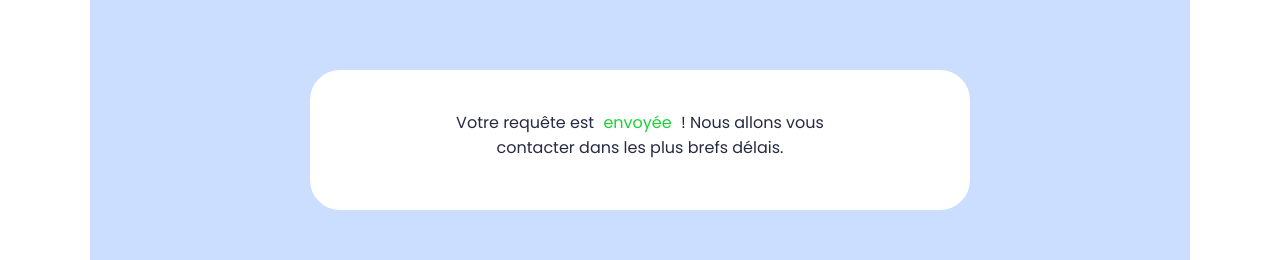
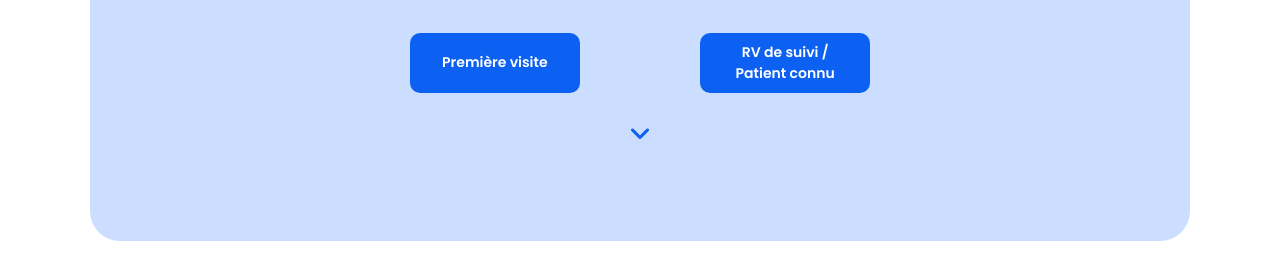
Before and after one commit to GabGo51/cms-website, a React (Create React App) app: page / in a window 1280 px wide. Shown: the part 3277-3537 px from the top of the page. Built offline with nearby package versions, Linux system fonts and the light colour scheme.

Commit message:
forgot to change sent state

```diff
--- a/src/components/Form.js
+++ b/src/components/Form.js
@@ -13,7 +13,7 @@ const Form = () => {
   const [old, setOld] = useState(false);
   //tracking loading state and confirmation message condition
   const [loading, setLoading] = useState(false);
-  const [sent, setSent] = useState(true);
+  const [sent, setSent] = useState(false);
 
   const toggleNew = () => {
     setNeww(!neww);
```
